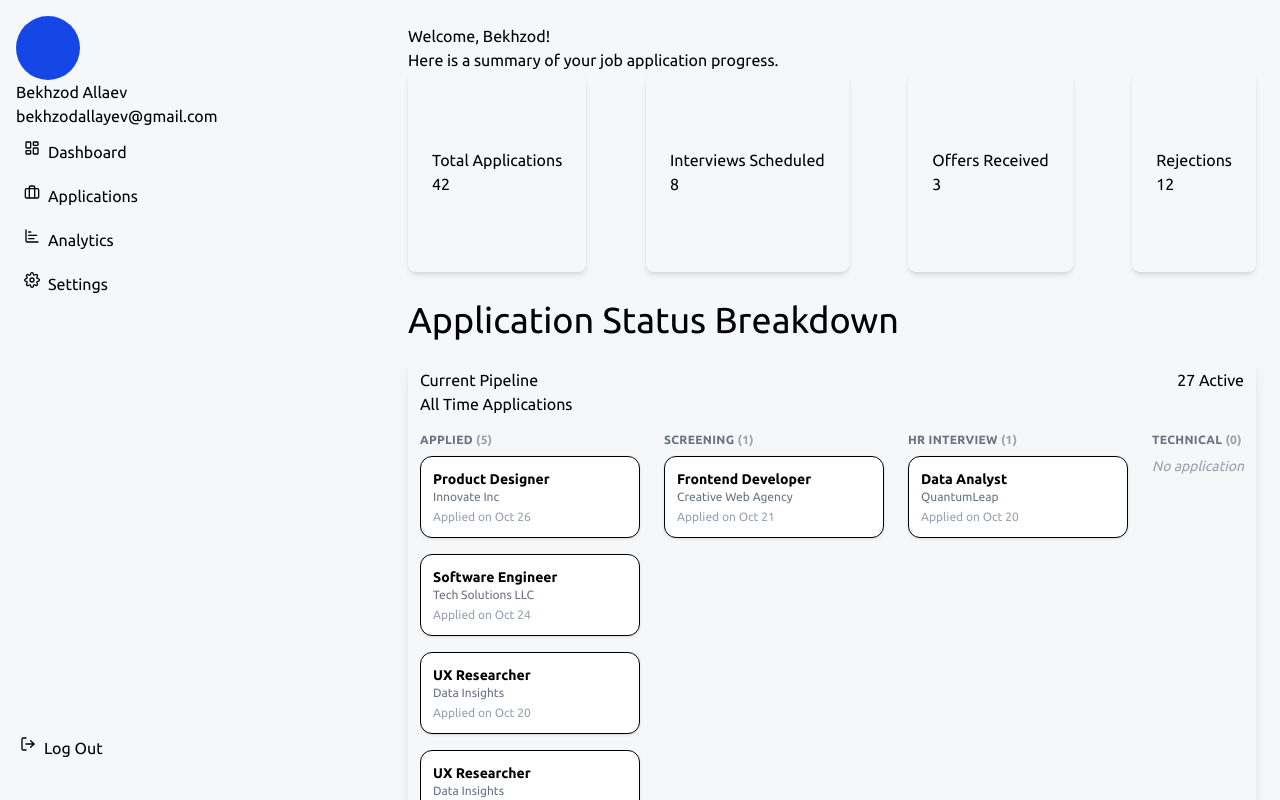
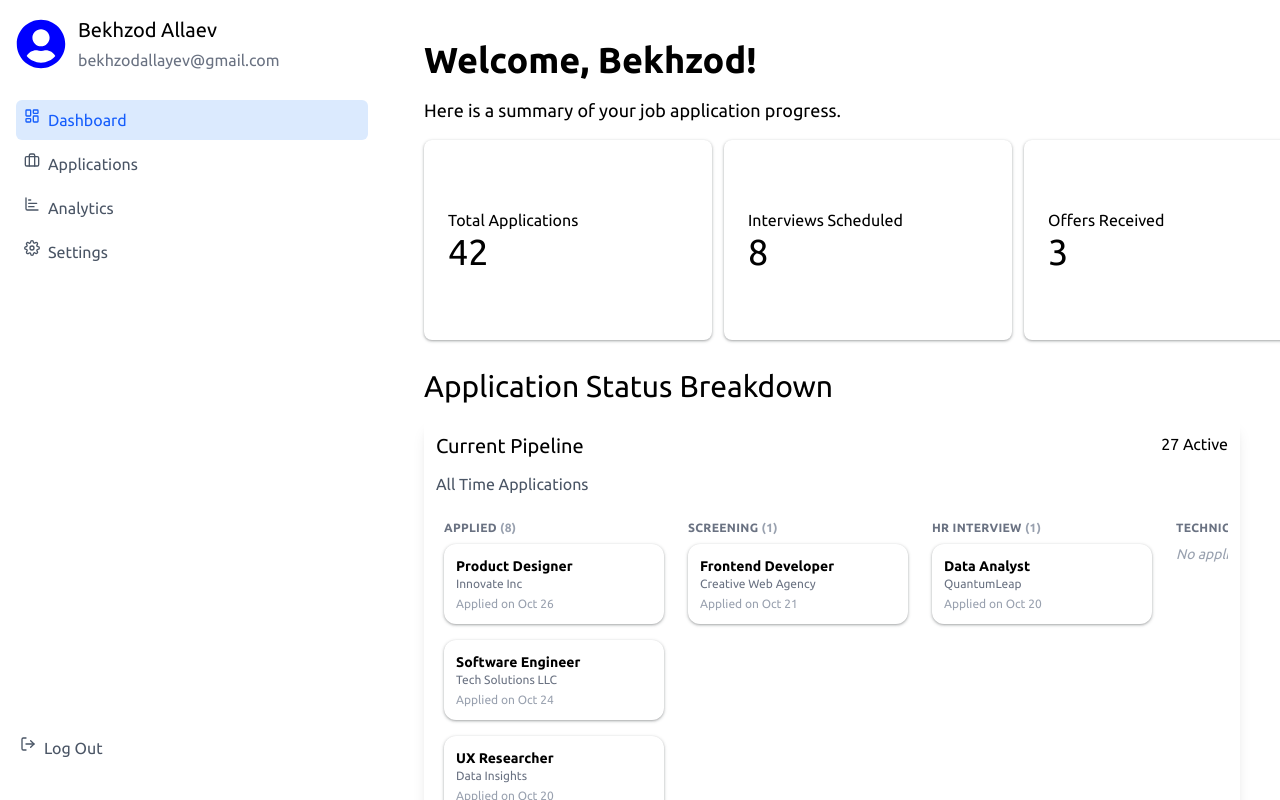
Before and after one commit to bekhzodallaev/Application-Tracking-System, a Next.js app: page /dashboard in a window 1280 px wide. Shown: the top 800 px of the page. Built offline with nearby package versions, Linux system fonts and the light colour scheme.

Commit message:
add changes made to the design

```diff
--- a/app/components/Card.tsx
+++ b/app/components/Card.tsx
@@ -11,12 +11,12 @@ interface CardProps{
 
 const Card = ({title, children, numOfApplications, percentage, bgColor, date}:CardProps) => {
   return (
-      <div className='flex justify-between min-w-sm border rounded flex-col p-3'>
+      <div className='flex justify-between min-w-sm rounded flex-col p-3 shadow-[0px_1px_2px_0px_rgba(60,64,67,0.3),0px_1px_3px_1px_rgba(60,64,67,0.15)] transform hover:scale-110 transition duration-300'>
           <div className='flex justify-between'>
               <h1>{title}</h1>
               <div className={`p-2 rounded ${bgColor}`}>{children}</div>
           </div>
-          <h2>{numOfApplications}</h2>
+          <h2 className='text-2xl'>{numOfApplications}</h2>
           <p>{date}</p>
       </div>
   )
--- a/app/components/Sidebar.tsx
+++ b/app/components/Sidebar.tsx
@@ -1,51 +1,73 @@
-import React from 'react'
-import Link from 'next/link'
-import { LuLayoutDashboard } from 'react-icons/lu'
-import { FiUser } from "react-icons/fi";
-import { FiBriefcase } from "react-icons/fi";
-import { FiSettings } from "react-icons/fi";
-import { FiLogOut } from "react-icons/fi";
-import { LuChartBar } from 'react-icons/lu';
+'use client';
+
+import React from 'react';
+import Link from 'next/link';
+import { usePathname } from 'next/navigation';
+
+import { LuLayoutDashboard, LuChartBar } from 'react-icons/lu';
+import { FiBriefcase, FiSettings, FiLogOut } from 'react-icons/fi';
+import { FaUserCircle } from 'react-icons/fa';
 
 const Sidebar = () => {
+  const pathname = usePathname();
+
+ const linkClass = (href:string) =>
+  `flex p-2 gap-2 rounded-md transform hover:scale-110 transition duration-300 ${
+    pathname === href
+      ? 'bg-blue-100 text-blue-600'
+      : 'text-gray-600'
+  }`;
+
+
   return (
-      <div className='relative'>
-          <div className='flex gap-1  w-96 flex-col p-4'>
+    <div className="relative bg-white">
+      <div className="flex gap-1 w-96 flex-col p-4">
+        <div className="flex items-center gap-3 mb-6">
+          <FaUserCircle color="blue" size={50} />
           <div>
-                   <div className='rounded-[50%] size-16 bg-blue-700'>
-                 <img src="" alt="" />
-              </div>
-              <div>
-                  <h2>Bekhzod Allaev</h2>
-                  <p>bekhzodallayev@gmail.com</p>
+            <h2 className="text-xl">Bekhzod Allaev</h2>
+            <p className="text-gray-500 mt-1">bekhzodallayev@gmail.com</p>
           </div>
         </div>
 
-          <Link href="/dashboard" className='active flex p-2 gap-2'>
+        <Link href="/dashboard" className={linkClass('/dashboard')}>
           <LuLayoutDashboard />
           Dashboard
         </Link>
-          <Link href="/dashboard/applications" className='active flex p-2 gap-2'>
+
+        <Link
+          href="/dashboard/applications"
+          className={linkClass('/dashboard/applications')}
+        >
           <FiBriefcase />
           Applications
         </Link>
-          <Link href="/dashboard/analytics" className='active flex p-2 gap-2'>
+
+        <Link
+          href="/dashboard/analytics"
+          className={linkClass('/dashboard/analytics')}
+        >
           <LuChartBar />
           Analytics
         </Link>
-          <Link href="/dashboard/settings" className='active flex p-2 gap-2'>
+
+        <Link
+          href="/dashboard/settings"
+          className={linkClass('/dashboard/settings')}
+        >
           <FiSettings />
           Settings
         </Link>
       </div>
-          <div className='fixed bottom-10 left-5 w-full'>
-              <Link href="/signin" className='flex gap-2'>
+
+      <div className="fixed bottom-10 left-5">
+        <Link href="/signin" className="flex gap-2 text-gray-600">
           <FiLogOut />
           Log Out
         </Link>
       </div>
     </div>
-  )
-}
+  );
+};
 
-export default Sidebar
+export default Sidebar;
--- a/app/components/applications/ApplicationCard.tsx
+++ b/app/components/applications/ApplicationCard.tsx
@@ -25,7 +25,7 @@ const ApplicationCard = ({ logo, job_title, company_name, date_of_application, s
 
    const { text, bg , border} = statusStyles[status];
   return (
-      <div className='flex justify-between p-3 border rounded bg-white mt-3 items-center'>
+      <div className='flex justify-between p-3 rounded mt-3 items-center shadow-[0px_1px_2px_0px_rgba(60,64,67,0.3),0px_1px_3px_1px_rgba(60,64,67,0.15)] '>
           <div className='flex gap-2 items-center'>
               <div className='bg-gray-200 p-2 rounded flex items-center'>
                   <p className='text-gray-500'>{logo}</p>
--- a/app/components/pipeline/ApplicationCard.tsx
+++ b/app/components/pipeline/ApplicationCard.tsx
@@ -9,7 +9,7 @@ export default function ApplicationCard({data}:ApplicationCardProps) {
 
     const { title, company, date } = data;
   return (
-    <div className="border rounded-xl p-3 bg-white shadow-sm hover:shadow-md transition">
+    <div className="rounded-xl p-3 bg-white transition shadow-[0px_1px_2px_0px_rgba(60,64,67,0.3),0px_1px_3px_1px_rgba(60,64,67,0.15)] transform hover:scale-110  duration-300">
       <h4 className="font-semibold text-sm">{title}</h4>
       <p className="text-xs text-gray-500">{company}</p>
       <p className="text-xs text-gray-400 mt-1">Applied on {date}</p>
--- a/app/components/pipeline/Pipeline.tsx
+++ b/app/components/pipeline/Pipeline.tsx
@@ -6,7 +6,11 @@ const pipelineData = {
     { title: "Software Engineer", company: "Tech Solutions LLC", date: "Oct 24"},
         { title: "UX Researcher", company: "Data Insights", date: "Oct 20" },
         { title: "UX Researcher", company: "Data Insights", date: "Oct 20"},
-        { title: "UX Researcher", company: "Data Insights", date: "Oct 20"},
+    { title: "UX Researcher", company: "Data Insights", date: "Oct 20" },
+    { title: "UX Researcher", company: "Data Insights", date: "Oct 20" },
+    { title: "UX Researcher", company: "Data Insights", date: "Oct 20"},
+    { title: "UX Researcher", company: "Data Insights", date: "Oct 20"},
+
   ],
   screening: [
     { title: "Frontend Developer", company: "Creative Web Agency", date: "Oct 21"},
@@ -25,7 +29,7 @@ const pipelineData = {
 
 export default function Pipeline() {
   return (
-    <div  className=" overflow-x-auto">
+    <div  className=" overflow-auto p-2 h-[400px]">
       <div className="flex gap-6 min-w-max">
         <Column title="Applied" items={pipelineData.applied} />
         <Column title="Screening" items={pipelineData.screening} />
--- a/app/dashboard/analytics/page.tsx
+++ b/app/dashboard/analytics/page.tsx
@@ -60,14 +60,14 @@ const page = () => {
       <div className='flex justify-between items-center'>
         <div>
           <h1 className='text-4xl'>Application Analytics</h1>
-      <p>Insight and performance metrics for your application pipeline</p>
+      <p className='text-lg mt-4 mb-4'>Insight and performance metrics for your application pipeline</p>
         </div>
         <button type='button' className='flex gap-2 rounded text-white bg-blue-400 items-center p-3'>
           <HiOutlineDownload />
           Export Report</button>
       </div>
 
-      <div className='flex flex-wrap gap-4'>
+      <div className='flex flex-wrap gap-4 justify-between'>
         <Card title="Total Applications" numOfApplications='321' percentage='23' bgColor="bg-blue-200">
            <FiUsers className='text-blue-600'/>
         </Card>
@@ -83,7 +83,7 @@ const page = () => {
 
       </div>
       <div className='flex gap-4'>
-        <div className='border rounded p-3 relative mt-5 w-1/2'>
+        <div className='rounded shadow-[0px_1px_2px_0px_rgba(60,64,67,0.3),0px_1px_3px_1px_rgba(60,64,67,0.15)] p-3 relative mt-5 w-1/2'>
           <h1>Application Funnel</h1>
       <ResponsiveContainer width="100%" height={250}>
       <BarChart
@@ -126,7 +126,7 @@ const page = () => {
       </BarChart>
     </ResponsiveContainer>
         </div>
-        <div className='border rounded p-3 relative mt-5 w-1/2'>
+        <div className='rounded p-3 relative mt-5 w-1/2 shadow-[0px_1px_2px_0px_rgba(60,64,67,0.3),0px_1px_3px_1px_rgba(60,64,67,0.15)]'>
           <h1>Application By Role</h1>
       <ResponsiveContainer width="100%" height={250}>
       <BarChart
@@ -171,7 +171,7 @@ const page = () => {
         </div>
       </div>
 
-      <div className='p-4 border rounded mt-4'>
+      <div className='p-4 rounded mt-4 shadow-[0px_1px_2px_0px_rgba(60,64,67,0.3),0px_1px_3px_1px_rgba(60,64,67,0.15)]'>
         <h1>Average Time in Stage(Days)</h1>
 <ResponsiveContainer width="100%" height={300}>
   <BarChart data={avgTimeData} margin={{ top: 20, right: 30, left: 20, bottom: 5 }}>
--- a/app/dashboard/applications/page.tsx
+++ b/app/dashboard/applications/page.tsx
@@ -3,6 +3,10 @@ import React, { useState } from 'react'
 import Card from '@/app/components/Card'
 import { FiUsers, FiCheckCircle, FiCalendar} from 'react-icons/fi'
 import ApplicationCard, { Status } from '@/app/components/applications/ApplicationCard';
+import { FiSearch } from 'react-icons/fi';
+
+<FiSearch />
+
 
 type JobApplication = {
   id: string;
@@ -46,9 +50,9 @@ const page = () => {
 
   return (
       <div className='flex flex-col gap-3'>
-      <h1>Applications</h1>
-      <p>Manage and track your job search progress</p>
-      <section className='flex flex-wrap gap-3'>
+      <h1 className='text-4xl font-bold'>Applications</h1>
+      <p className='mt-4 mb-2 text-lg'>Manage and track your job search progress</p>
+      <section className='flex flex-wrap gap-3 justify-between mt-4 mb-4'>
          <Card title='Total Applications' numOfApplications='27'>
        <FiUsers className='text-blue-600'/>
       </Card>
@@ -61,8 +65,12 @@ const page = () => {
       </Card>
       </section>
       <section className='flex justify-between '>
-        <input type="text" name="search" id="search" placeholder='Search by company or role ...' className='p-2  border rounded w-3/4' />
-        <select name="status" id="status" className='border rounded' onChange={handleChange}>
+        <div className='relative w-3/4'>
+          <FiSearch className='absolute left-3 top-1/2 -translate-y-1/2 text-gray-500'/>
+          <input type="text" name="search" id="search" placeholder='Search by company or role ...' className='pl-10 p-2 rounded w-full
+            shadow-[0px_1px_2px_0px_rgba(60,64,67,0.3),0px_1px_3px_1px_rgba(60,64,67,0.15)] outline-none' />
+        </div>
+        <select name="status" id="status" className='rounded shadow-[0px_1px_2px_0px_rgba(60,64,67,0.3),0px_1px_3px_1px_rgba(60,64,67,0.15)] p-2' onChange={handleChange}>
           <option value="all"> All Statuses</option>
           <option value="interview">Interviewing</option>
           <option value="applied">Applied</option>
--- a/app/dashboard/layout.tsx
+++ b/app/dashboard/layout.tsx
@@ -5,7 +5,7 @@ import Pipeline from '../components/pipeline/Pipeline'
 const layout = ({children} : {children:React.ReactNode}) => {
   return (
     <div className='flex min-h-screen'>
-      <aside className=' h-screen sticky top-0' >
+      <aside className=' h-screen sticky top-0 bg-white' >
           <Sidebar />
       </aside>
           <main  className='flex-1 p-6 overflow-x-hidden'>
--- a/app/dashboard/page.tsx
+++ b/app/dashboard/page.tsx
@@ -2,34 +2,42 @@ import React from 'react'
 import Pipeline from '../components/pipeline/Pipeline';
 const Dashboard = () => {
   return (
-    <div>
-        <h1>Welcome, Bekhzod!</h1>
-              <p>Here is a summary of your job application progress.</p>
-              <div className='flex justify-between gap-3 mb-3'>
-                  <div className='p-6 shadow-md rounded-lg flex flex-col align-middle justify-center min-h-[200px]'>
+    <div className='p-4'>
+        <h1 className='text-4xl font-bold'>Welcome, Bekhzod!</h1>
+              <p className='mt-4 mb-2 text-lg'>Here is a summary of your job application progress.</p>
+              <div className='flex justify-between gap-3 mb-3 mt-4'>
+        <div className='p-6 shadow-[0px_1px_2px_0px_rgba(60,64,67,0.3),0px_1px_3px_1px_rgba(60,64,67,0.15)] rounded-lg flex flex-col align-middle justify-center min-h-[200px] min-w-2xs
+                  transform hover:scale-110 transition duration-300
+                  '>
                   <h3>Total Applications</h3>
-                  <h1>42</h1>
+                  <h1 className='text-4xl'>42</h1>
                   </div>
-                  <div className='p-6 shadow-md rounded-lg flex flex-col align-middle justify-center min-h-[200px]'>
+        <div className='p-6 shadow-[0px_1px_2px_0px_rgba(60,64,67,0.3),0px_1px_3px_1px_rgba(60,64,67,0.15)] rounded-lg flex flex-col align-middle justify-center min-h-[200px] min-w-2xs
+                  transform hover:scale-110 transition duration-300
+                  '>
                   <h3>Interviews Scheduled</h3>
-                  <h1>8</h1>
+                  <h1  className='text-4xl'>8</h1>
                   </div>
-                  <div className='p-6 shadow-md rounded-lg flex flex-col align-middle justify-center min-h-[200px]'>
+        <div className='p-6 shadow-[0px_1px_2px_0px_rgba(60,64,67,0.3),0px_1px_3px_1px_rgba(60,64,67,0.15)] rounded-lg flex flex-col align-middle justify-center min-h-[200px] min-w-2xs
+                  transform hover:scale-110 transition duration-300
+                  '>
                   <h3>Offers Received</h3>
-                  <h1>3</h1>
+                  <h1  className='text-4xl'>3</h1>
                   </div>
-                  <div className='p-6 shadow-md rounded-lg flex flex-col align-middle justify-center min-h-[200px]'>
+        <div className='p-6 shadow-[0px_1px_2px_0px_rgba(60,64,67,0.3),0px_1px_3px_1px_rgba(60,64,67,0.15)] rounded-lg flex flex-col align-middle justify-center min-h-[200px] min-w-2xs
+                  transform hover:scale-110 transition duration-300
+                  '>
                   <h3>Rejections</h3>
-                  <h1>12</h1>
+                  <h1 className='text-4xl'>12</h1>
               </div>
               </div>
-              <h1 className='text-4xl mt-7'>Application Status Breakdown</h1>
+              <h1 className='text-3xl mt-7'>Application Status Breakdown</h1>
               {/* Board here */}
               <div className='p-3 shadow-lg rounded-lg mt-4'>
                   <div className='flex justify-between mb-4'>
                       <div>
-                          <p>Current Pipeline</p>
-                        <p>All Time Applications</p>
+                          <p className='text-xl mb-3'>Current Pipeline</p>
+                        <p className='text-gray-600'>All Time Applications</p>
                       </div>
                       <div>
                           <h1>27 Active</h1>
--- a/app/dashboard/settings/page.tsx
+++ b/app/dashboard/settings/page.tsx
@@ -1,27 +1,33 @@
-import React from 'react'
-// import { FcAddressBook } from "react-icons/fc";
+'use client';
+
+import React, { useState } from 'react'
 import { FcInvite } from "react-icons/fc";
+import { FaUserCircle } from 'react-icons/fa';
+
+
 
 const page = () => {
+  const [checked, setChecked] = useState<boolean>(false);
+
   return (
-      <div className='flex flex-col gap-5'>
+      <div className='flex flex-col gap-5 mb-4'>
       <h1 className='text-4xl mb-4'>Settings</h1>
-      <section className='rounded shadow-2xl p-5 flex flex-col gap-4'>
-        <h2>Personal Information</h2><hr className='mb-5 mt-2'/>
+      <section className='rounded shadow-[0px_1px_2px_0px_rgba(60,64,67,0.3),0px_1px_3px_1px_rgba(60,64,67,0.15)] p-5 flex flex-col gap-4'>
+        <h2 className='text-2xl'>Personal Information</h2><hr className='mb-5 mt-2'/>
         <div className='flex justify-between'>
           <div>
             <div className='flex gap-3'>
-              <div className='rounded-[50%] size-16 bg-blue-700'>
-              <img src="" alt="" />
+              <div className='rounded-[50%] size-16 flex items-center'>
+                <FaUserCircle color="blue" size={50} />
               </div>
               <div>
-                 <h1>Profile Photo</h1>
-              <p>Update your profile photo</p>
+                 <h1 className='text-2xl'>Profile Photo</h1>
+              <p className='text-gray-500'>Update your profile photo</p>
                </div>
             </div>
             <div></div>
           </div>
-       <label className="flex items-center gap-2 p-2 rounded cursor-pointer bg-gray-100 hover:bg-gray-200 shadow-lg">
+       <label className="flex items-center gap-2 p-2 rounded cursor-pointer bg-gray-100 hover:bg-gray-200 shadow-[0px_1px_2px_0px_rgba(60,64,67,0.3),0px_1px_3px_1px_rgba(60,64,67,0.15)]">
   Upload new photo
   <input
     type="file"
@@ -34,17 +40,17 @@ const page = () => {
         <div className='flex justify-between mt-5'>
           <div className='flex flex-col'>
             <label htmlFor="name">Full Name</label>
-            <input type="text" name="name" id="name" defaultValue="Bekhzod Allaev" className='rounded border p-2' />
+            <input type="text" name="name" id="name" defaultValue="Bekhzod Allaev" className='rounded p-2 shadow-[0px_1px_2px_0px_rgba(60,64,67,0.3),0px_1px_3px_1px_rgba(60,64,67,0.15)]' />
           </div>
           <div className='flex flex-col'>
             <label htmlFor="email">Email Address</label>
-            <input type="email" name="email" id="email" defaultValue="bekhzodallayev@gmail.com" className='rounded border p-2' />
+            <input type="email" name="email" id="email" defaultValue="bekhzodallayev@gmail.com" className='rounded shadow-[0px_1px_2px_0px_rgba(60,64,67,0.3),0px_1px_3px_1px_rgba(60,64,67,0.15)] p-2' />
           </div>
         </div>
         <button type='button' className='rounded bg-gray-200 w-3xs p-2 hover:not-focus:bg-gray-400'>Save changes</button>
       </section>
-      <h2>Integrations</h2>
-      <section className='rounded border flex justify-between p-4 items-center bg-white'>
+      <h2 className='text-2xl'>Integrations</h2>
+      <section className='rounded shadow-[0px_1px_2px_0px_rgba(60,64,67,0.3),0px_1px_3px_1px_rgba(60,64,67,0.15)] flex justify-between p-4 items-center bg-white'>
         <div className='rounded border flex gap-3 p-3'>
           <div className='rounded size-16 bg-blue-200 flex justify-center items-center'>
              <FcInvite className='size-10' />
@@ -54,19 +60,22 @@ const page = () => {
             <p>Connect your email to sync candidate communications</p>
           </div>
         </div>
-        <p className='text-green-500'>Connected | Not Connected</p>
+        {checked ? (<p className='text-green-500'>Connected</p>) :
+          <p className='text-red-500'>Not Connected</p>
+        }
+
         <div>
-        <input type="checkbox" name='enable' id='enable' className='mr-2'/>
+        <input type="checkbox" name='enable' id='enable' className='mr-2' checked={checked} onChange={(e) => setChecked(e.target.checked)}/>
         <label htmlFor="enable">Enable</label>
         </div>
       </section>
-        <h2>Notifications</h2>
-      <section className='bg-white border rounded flex flex-col p-4 gap-3'>
-        <h2 className='text-lg'>Reminders</h2>
-        <p>Receive reminders for uppcoming interviews</p>
+        <h2 className='text-2xl'>Notifications</h2>
+      <section className='bg-white shadow-[0px_1px_2px_0px_rgba(60,64,67,0.3),0px_1px_3px_1px_rgba(60,64,67,0.15)] rounded flex flex-col p-4 gap-3'>
+        <h2 className='text-xl'>Reminders</h2>
+        <p className='text-gray-500'>Receive reminders for uppcoming interviews</p>
         <div className='flex flex-col'>
-          <label htmlFor="reminder">Remind me before</label>
-          <select name="reminder" id="reminder" className='border'>
+          <label htmlFor="reminder" className='mt-4'>Remind me before</label>
+          <select name="reminder" id="reminder" className=' shadow-[0px_1px_2px_0px_rgba(60,64,67,0.3),0px_1px_3px_1px_rgba(60,64,67,0.15)] p-2'>
             <option value="24">24 hours before</option>
             <option value="12">12 hours before</option>
             <option value="8">8 hours before</option>
@@ -76,6 +85,7 @@ const page = () => {
           </select>
         </div>
       </section>
+     <button className='text-white bg-blue-700 rounded w-xs p-2 mx-auto cursor-pointer'>Save all changes</button>
     </div>
   )
 }
--- a/app/globals.css
+++ b/app/globals.css
@@ -8,5 +8,4 @@
 
 body {
   font-size: 1rem;
-  background-color: #F6F7F8;
 }
--- a/package.json
+++ b/package.json
@@ -22,6 +22,7 @@
     "@types/react-dom": "^19",
     "eslint": "^9",
     "eslint-config-next": "16.0.7",
+    "tailwind-scrollbar": "^4.0.2",
     "tailwindcss": "^4",
     "typescript": "^5"
   }
```
Also changed, not shown: 1 other file (tests, documents, lock files or other folders). Lines whose indentation alone changed are shown as unchanged.
